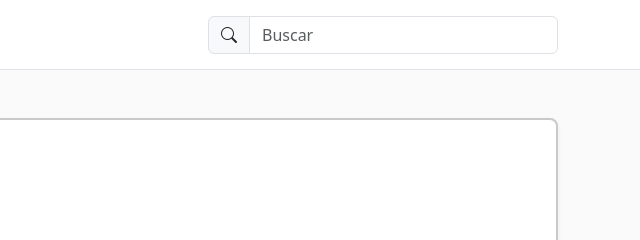
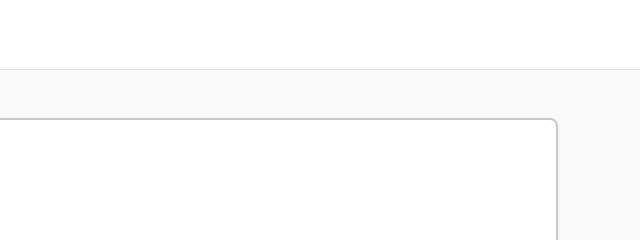
Before and after one commit to Darkingnnn/INGENIERIA_III, a plain HTML site: page index.html in a window 1280 px wide. Shown: the top 240 px of the page, 640-1280 px from the left. Drawn offline with nearby package versions, Linux system fonts and the light colour scheme.

Commit message:
comentar buscador

```diff
--- a/index.html
+++ b/index.html
@@ -49,12 +49,12 @@
     <nav class="navbar navbar-expand-lg bg-white border-bottom sticky-top" style="min-height:70px;">
         <div class="container">
             <a class="navbar-brand fw-bold">ViajesPlus</a>
-            <form class="d-none d-lg-flex ms-auto" style="max-width:350px; width:100%;">
+            <!-- <form class="d-none d-lg-flex ms-auto" style="max-width:350px; width:100%;">
                 <div class="input-group">
                     <span class="input-group-text"><i class="bi bi-search"></i></span>
                     <input class="form-control" type="search" placeholder="Buscar">
                 </div>
-            </form>
+            </form> -->
         </div>
     </nav>
 
```
